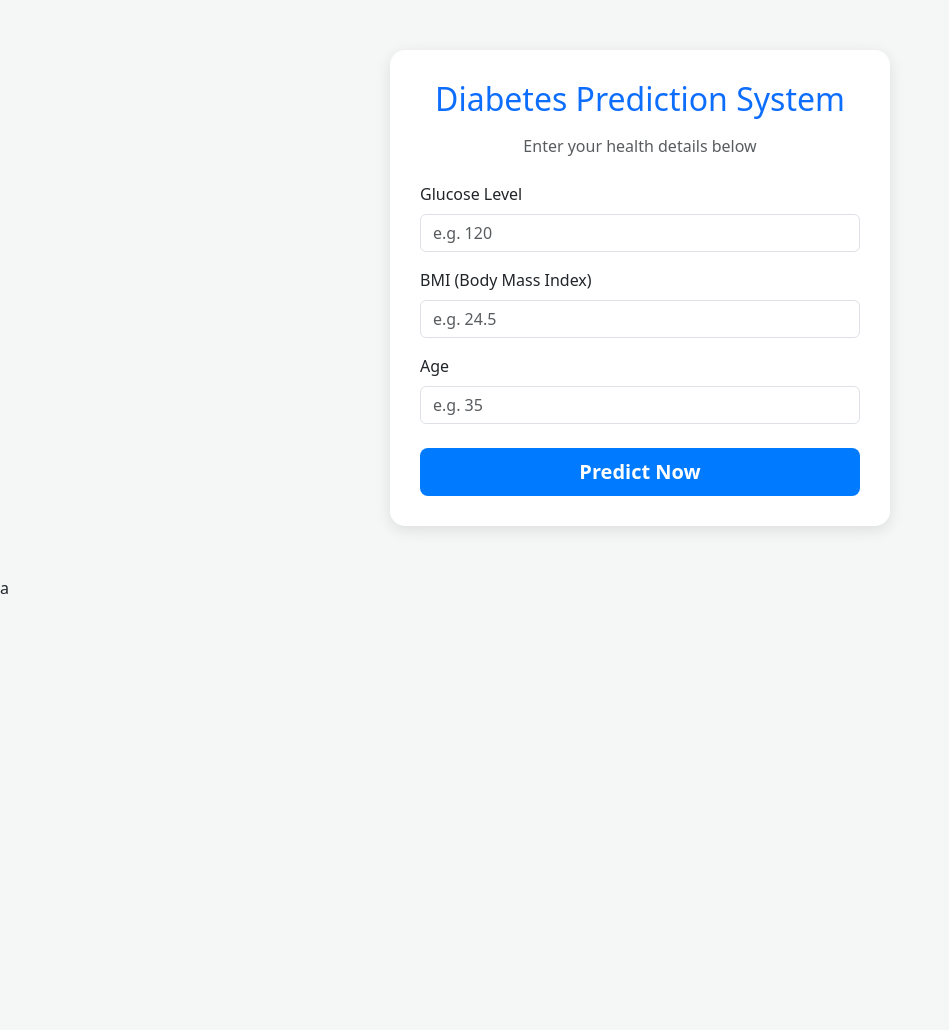
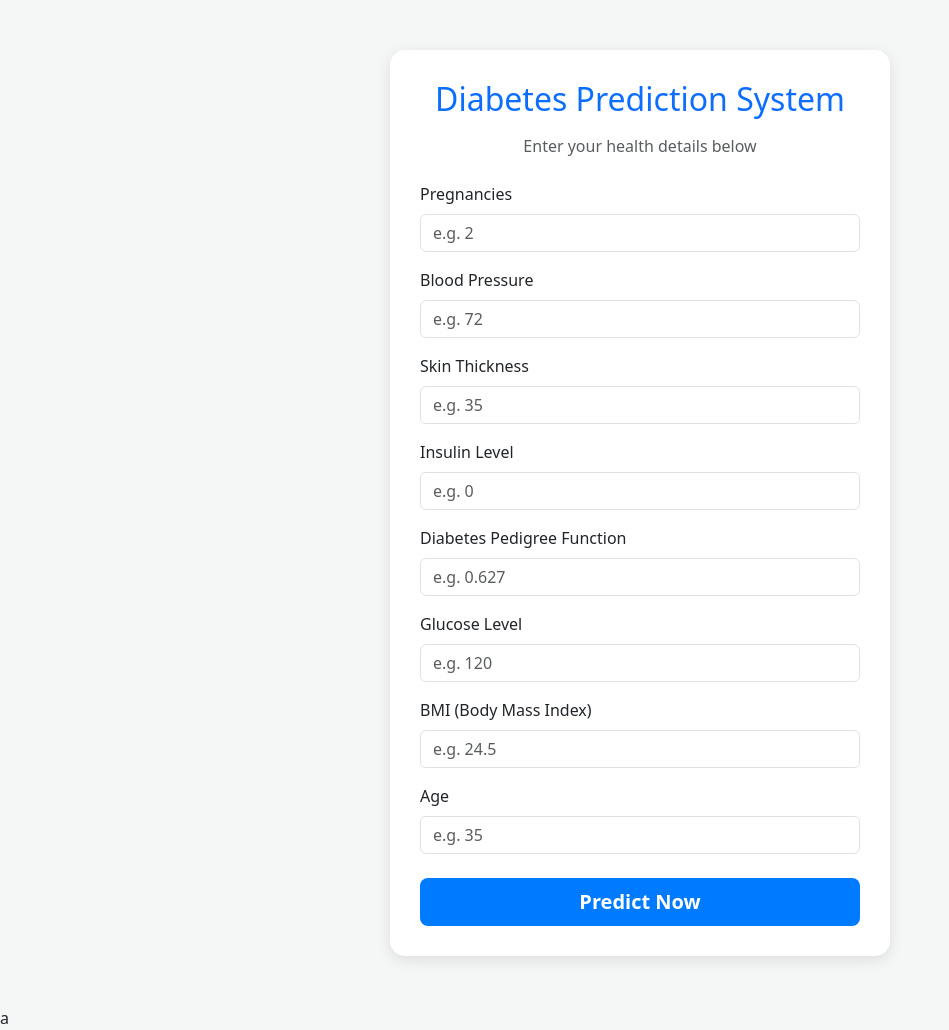
Before and after one commit to sujithae129-rgb/AI-Advance-Dual-Suite, a Flask app: page /diabetes in a window 1280 px wide. Shown: the whole page, without its empty margins (0-949 px from the left). Before the commit the page ends 594 px from the top, so only its background shows below. Run offline with Flask 3, Linux system fonts and the light colour scheme.

Commit message:
Update diabetes_predict.html

```diff
--- a/templates/diabetes_predict.html
+++ b/templates/diabetes_predict.html
@@ -35,6 +35,35 @@
 
         <!-- Form Starts Here -->
         <form action="/predict_diabetes" method="post">
+            <!-- Pregnancies Input -->
+<div class="mb-3">
+    <label class="form-label font-weight-bold">Pregnancies</label>
+    <input type="number" step="any" name="pregnancies" class="form-control" placeholder="e.g. 2" required>
+</div>
+
+<!-- Blood Pressure Input -->
+<div class="mb-3">
+    <label class="form-label font-weight-bold">Blood Pressure</label>
+    <input type="number" step="any" name="blood_pressure" class="form-control" placeholder="e.g. 72" required>
+</div>
+
+<!-- Skin Thickness Input -->
+<div class="mb-3">
+    <label class="form-label font-weight-bold">Skin Thickness</label>
+    <input type="number" step="any" name="skin_thickness" class="form-control" placeholder="e.g. 35" required>
+</div>
+
+<!-- Insulin Input -->
+<div class="mb-3">
+    <label class="form-label font-weight-bold">Insulin Level</label>
+    <input type="number" step="any" name="insulin" class="form-control" placeholder="e.g. 0" required>
+</div>
+
+<!-- Diabetes Pedigree Function Input -->
+<div class="mb-3">
+    <label class="form-label font-weight-bold">Diabetes Pedigree Function</label>
+    <input type="number" step="0.001" name="dpf" class="form-control" placeholder="e.g. 0.627" required>
+</div>
 
             <!-- Glucose Input -->
             <div class="mb-3">
```
